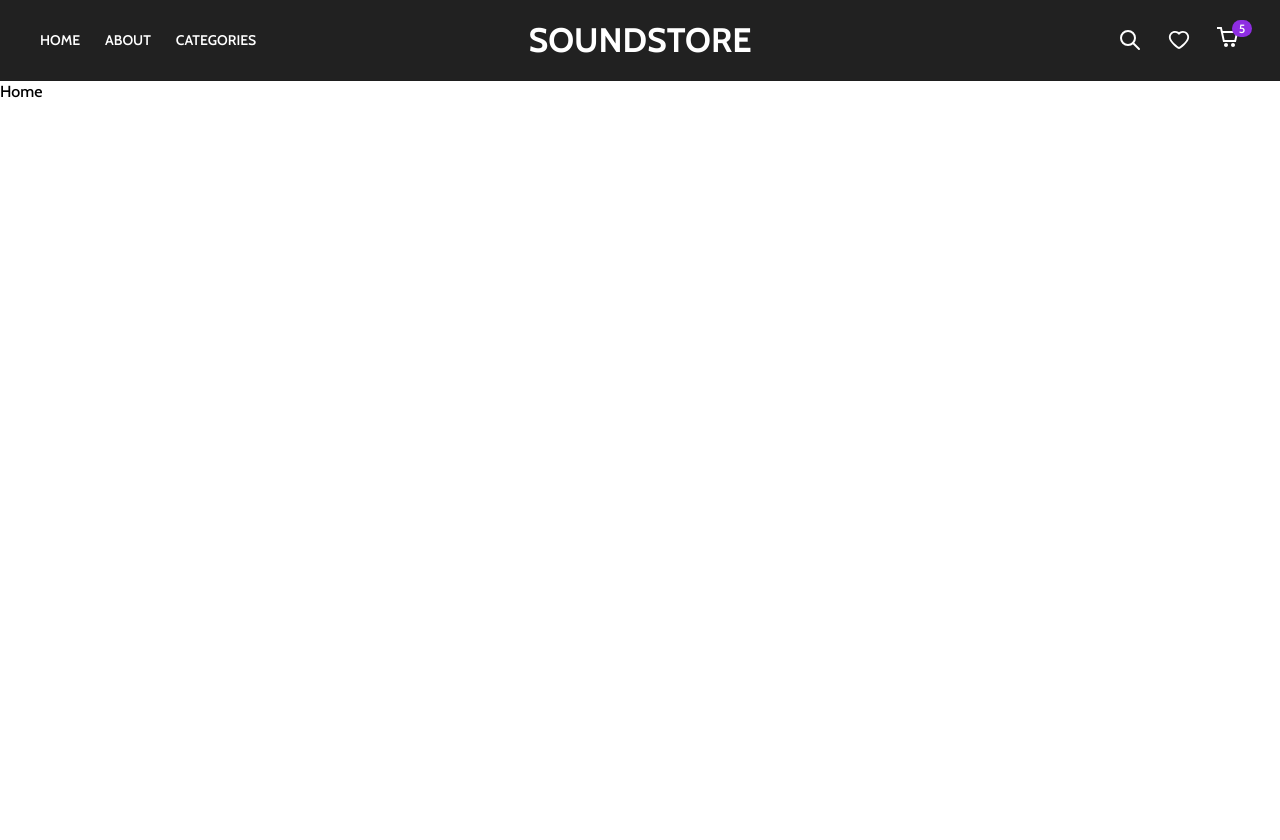
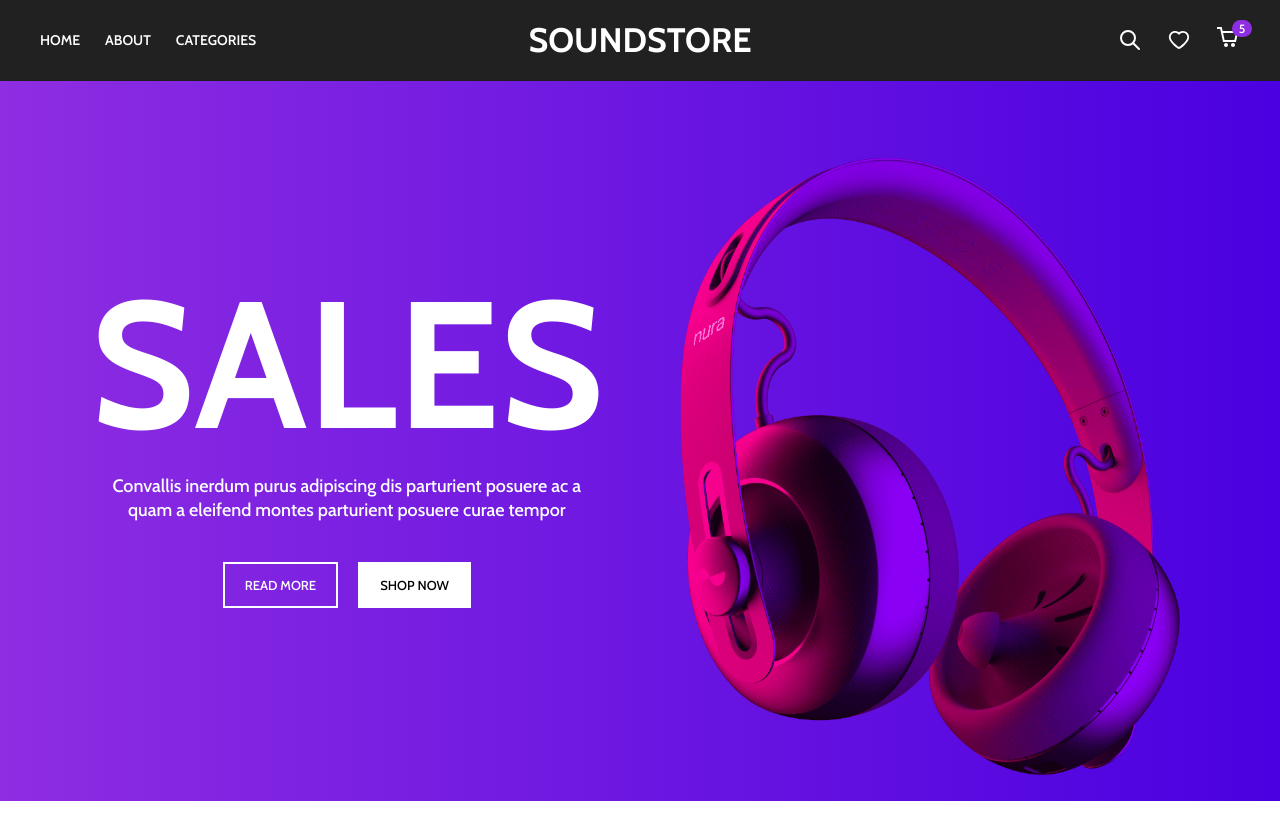
Before and after one commit to DikshakAdhikari/Ecommerce, a React (Create React App) app in the folder client/: page / in a window 1280 px wide. Shown: the top 840 px of the page. Built offline with nearby package versions, Linux system fonts and the light colour scheme.

Commit message:
fourth-Banner

```diff
--- a/client/src/components/Home/Banner/Banner.jsx
+++ b/client/src/components/Home/Banner/Banner.jsx
@@ -1,6 +1,19 @@
 import "./Banner.scss";
+import BannerImg from "../../../assets/banner-img.png"
 const Banner = () => {
-    return <div>Banner</div>;
+    return <div className="hero-banner">
+        <div className="content">
+            <div className="text-content">
+                <h1>SALES</h1>
+                <p>Convallis inerdum purus adipiscing dis parturient posuere ac a quam a eleifend montes parturient posuere curae tempor</p>
+                <div className="ctas">
+                    <div className="banner-cta">Read More</div>
+                    <div className="banner-cta v2">Shop Now</div>
+                </div>
+            </div>
+            <img className="banner-img" src={BannerImg} alt="" />
+        </div>
+    </div>;
 };
 
 export default Banner;
--- a/client/src/components/Home/Banner/Banner.scss
+++ b/client/src/components/Home/Banner/Banner.scss
@@ -1 +1,105 @@
 @import "../../../css-config/mixins.scss";
+
+.hero-banner{
+    padding: 40px 0;
+    position: relative;
+    background-image: linear-gradient(to right, #8e2de2,#4a00e0);
+    @include md{
+        height: calc(100vh - 80px); //12. As 80px is our header height. So from 100vh for banner section we need to subtract 80px of height , so that we get the correct view height . Otherwise the banner section will extend a little bit down.
+
+    }
+    .content{
+        height: 100%;
+        display: flex;
+        justify-content: flex-end;//13. if we want our banner img should align at rightmost side, so we need to do flex-end, cz by deafault it is flex-start so it would push img to the left side
+       align-items: center;
+       flex-direction: column-reverse;//15. As here we are dealing with mobile so we know data must be in column. In HTML 1st we have div for paragraphs then we have div for img . But we want that without changing HTML lets 1st include image then paragraph , So for doing that we make use of reverse property i.e. 'column-reverse'.
+       max-width: calc(100% - 20px);
+       margin: 0 auto;
+       position: relative;
+       @include md{
+        flex-direction: row;
+        max-width: 1200px;
+       }
+        .banner-img {
+            position: relative;
+            z-index: 9;
+            width: 200px;
+            margin-bottom: 20px;
+            @include md {
+                width: 500px;
+                margin-right: 60px;
+                margin-top: 50px;
+                margin-bottom: 0;
+
+            }
+
+            @include xxl { //for high resolution screens
+                width: 600px;
+                margin-right: 0;
+                margin-top: 0;
+
+            }
+        }
+        .text-content {
+            color: white;
+            text-align: center;
+            display: flex;
+            flex-direction: column; //text will come in column in mobile
+            align-items: center;
+            @include md {
+                position: absolute;
+                left: 50px;
+                top: 50%;
+                transform: translateY(-50%);
+            }
+            @include xxl{
+                left: 0;
+            }
+            h1{
+                font-size: 80px;
+                font-weight: 700;
+                line-height: 1;
+                margin-bottom: 20px;
+                @include md{
+                    font-size: 180px;
+                }
+            }
+            p {
+                max-width: 300;
+                font-size: 14px;
+                line-height: 20px;
+                margin-bottom: 20px;
+                @include md{
+                    max-width: 500px;
+                    font-size: 18px;
+                    line-height: 24px;
+                    margin-bottom: 40px;
+                }
+            }
+            .ctas{
+                display: flex;
+                justify-content: center;
+                gap: 20px;
+                .banner-cta{
+                    text-transform: uppercase;
+                    font-size: 13px;
+                    font-weight: 500;
+                     width: fit-content;
+                    border: 2px solid white;
+                    padding: 10px 20px;
+                    cursor: pointer;
+                    &.v2 {
+                        background-color: white;
+                        color: black;
+                    }
+                    &:hover {
+                        opacity: 0.6;
+                    }
+
+                }
+            }
+        }
+
+    }
+}
--- a/client/src/components/Home/Home.jsx
+++ b/client/src/components/Home/Home.jsx
@@ -1,6 +1,12 @@
 import "./Home.scss";
+
+import Banner from "./Banner/Banner";
+
+
 const Home = () => {
-    return <div className="home">Home</div>;
+    return <div className="home">
+        <Banner />
+    </div>;
 };
 
 export default Home;
--- a/client/src/css-config/mixins.scss
+++ b/client/src/css-config/mixins.scss
@@ -4,7 +4,7 @@
     }
 }
 
-@mixin md {
+@mixin md { //for desktop
     @media only screen and (min-width: 768px) {
         @content;
     }
@@ -22,7 +22,7 @@
     }
 }
 
-@mixin xxl {
+@mixin xxl { //for high resolution screens
     @media only screen and (min-width: 1536px) {
         @content;
     }
```
Also changed, not shown: client/text.txt.
